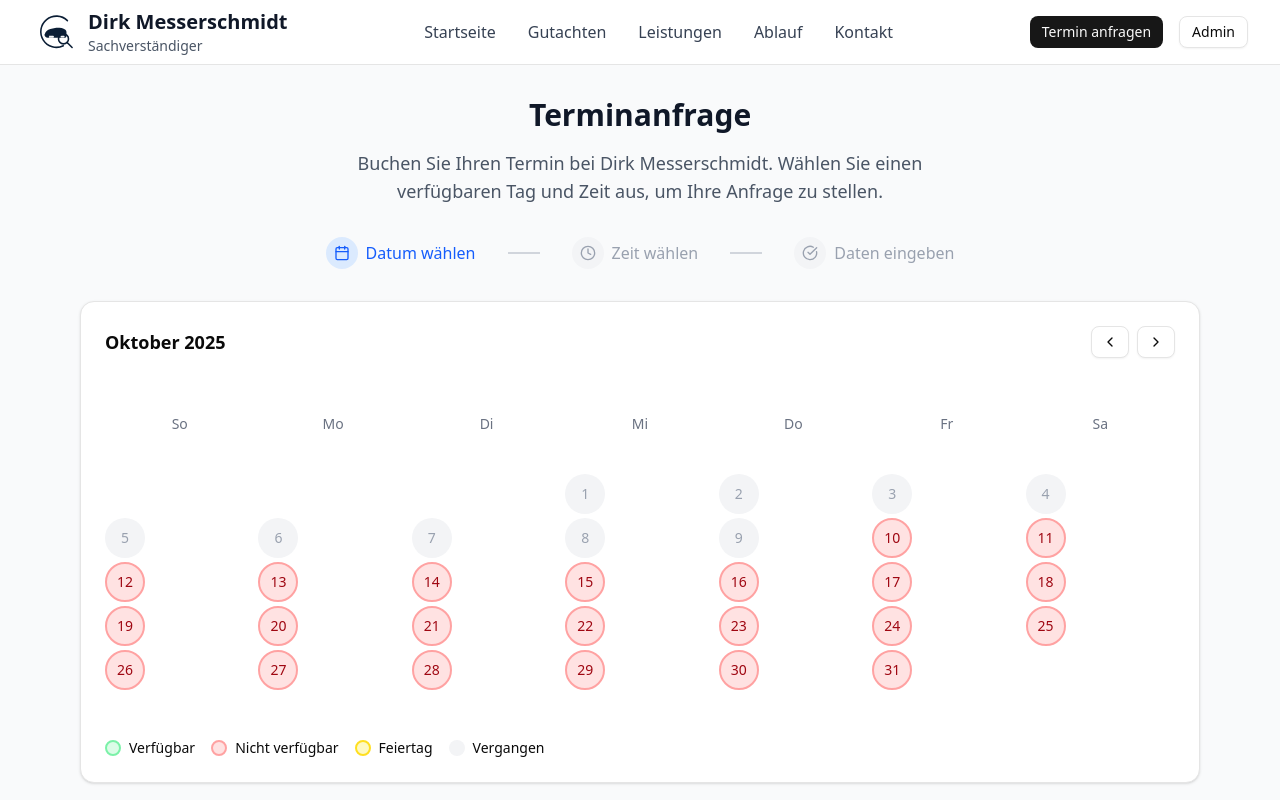
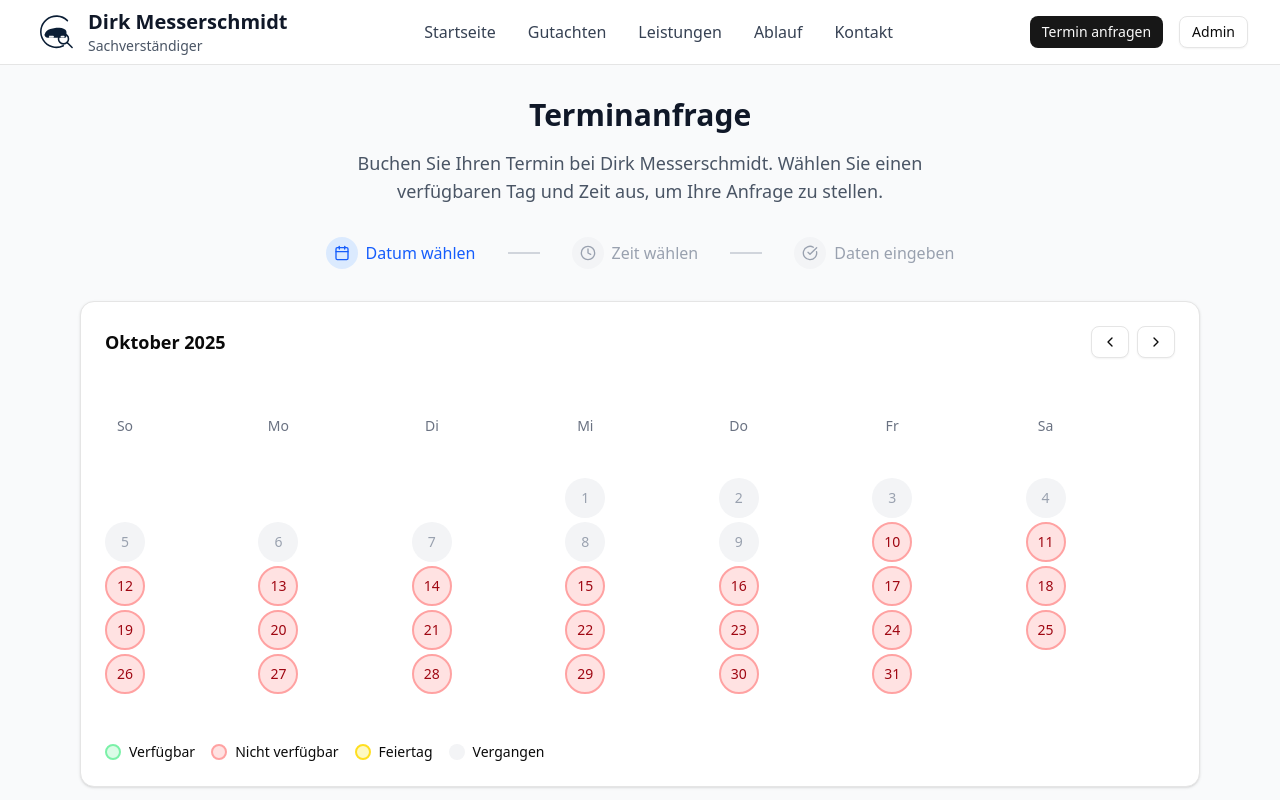
Before and after one commit to adrian1921677/dirkt-messerschmidt, a Next.js app: page /termin-anfragen in a window 1280 px wide. Shown: the top 800 px of the page. Built offline with nearby package versions, Linux system fonts and the light colour scheme.

Commit message:
Kalender-Alignment behoben: Wochentage jetzt korrekt Ã¼ber Kalendertagen ausgerichtet

```diff
--- a/src/components/booking-calendar.tsx
+++ b/src/components/booking-calendar.tsx
@@ -134,7 +134,7 @@ export function BookingCalendar({
       {/* Wochentage Header */}
       <div className="grid grid-cols-7 gap-1 mb-2">
         {['So', 'Mo', 'Di', 'Mi', 'Do', 'Fr', 'Sa'].map((day) => (
-          <div key={day} className="text-center text-sm font-medium text-gray-500 py-2">
+          <div key={day} className="w-10 h-10 flex items-center justify-center text-sm font-medium text-gray-500">
             {day}
           </div>
         ))}
```
